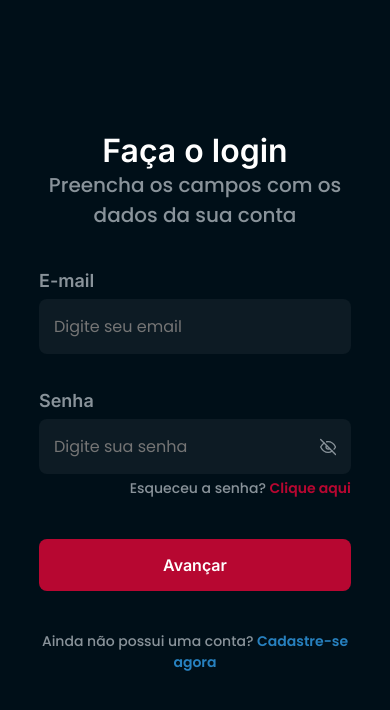
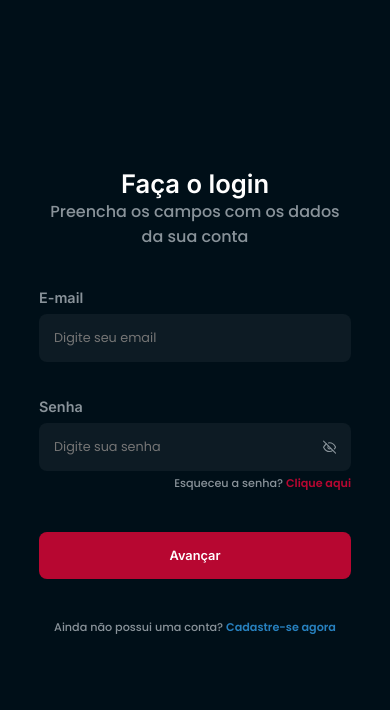
Before and after one commit to diozenio/lotus, a React (Vite) app: page / in a window 390 px wide. Shown: the top 710 px of the page. Built offline with nearby package versions, Linux system fonts and the light colour scheme.

Commit message:
Improve mobile device views

```diff
--- a/index.html
+++ b/index.html
@@ -9,6 +9,11 @@
       href="https://fonts.googleapis.com/css2?family=Inter:wght@600;700&family=Poppins:wght@400;500;600&display=swap"
       rel="stylesheet"
     />
+    <meta
+      name="viewport"
+      content="width=device-width, initial-scale=1, maximum-scale=1, user-scalable=no"
+    />
+
     <title>Lotus</title>
   </head>
   <body>
--- a/src/ui/app/global.scss
+++ b/src/ui/app/global.scss
@@ -63,3 +63,9 @@ select:-webkit-autofill:focus {
   border-radius: 10px;
   background-color: var(--gray-200);
 }
+
+@media only screen and (max-width: 768px) {
+  :root {
+    font-size: 50%;
+  }
+}
```
